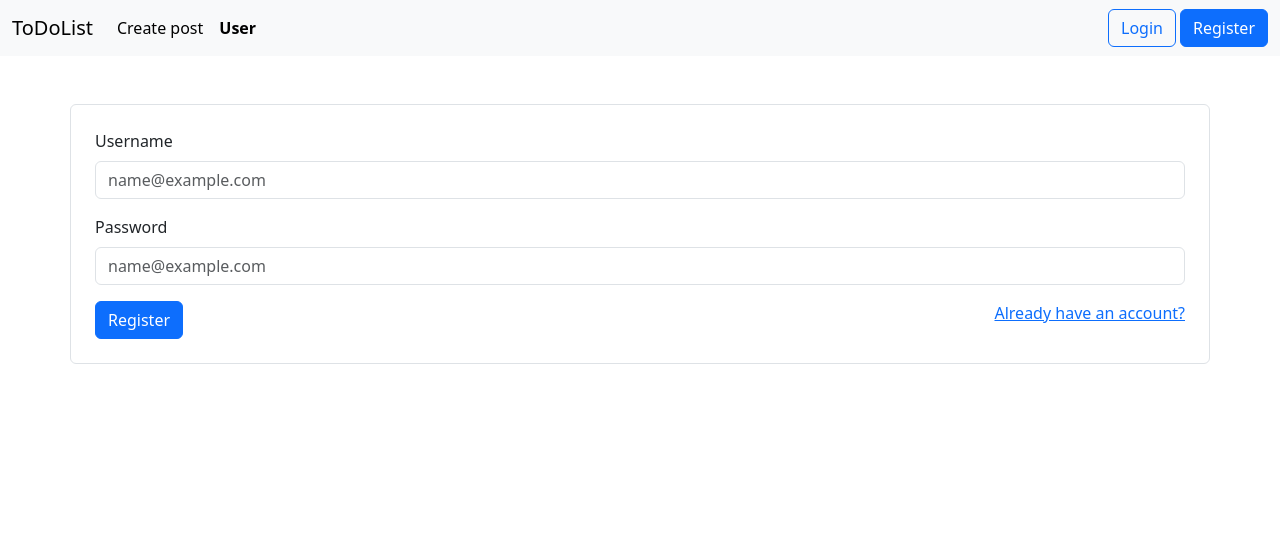
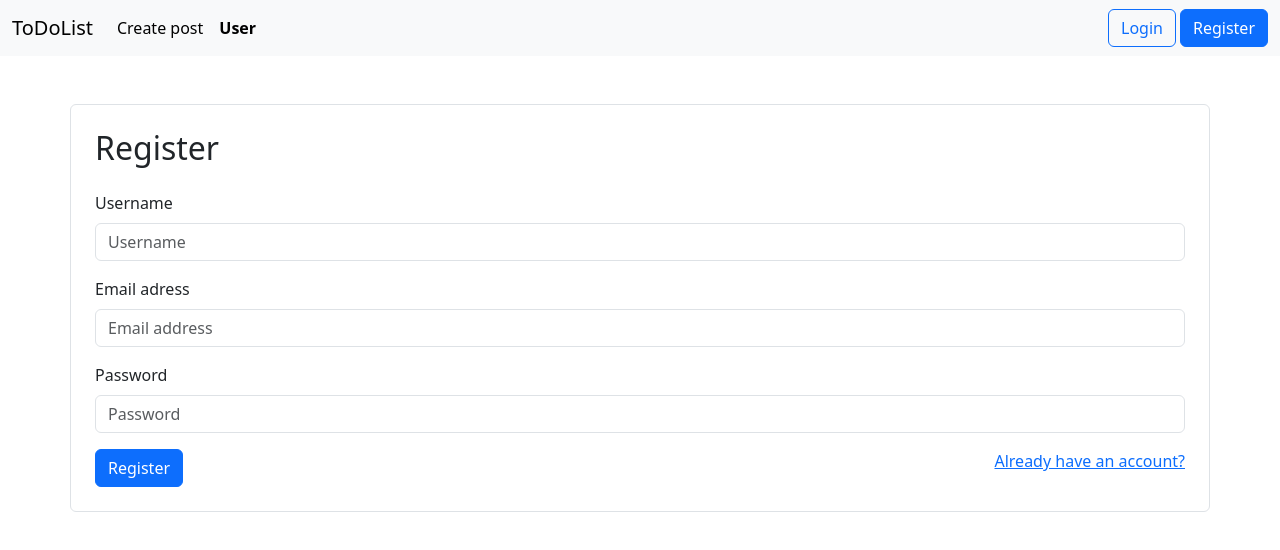
Before and after one commit to MubeenBhatti563/ToDoList_Django_React, a React (Vite) app in the folder frontend/: page /register in a window 1280 px wide. Shown: the top 550 px of the page. Built offline with nearby package versions, Linux system fonts and the light colour scheme; no server answers.

Commit message:
Handle Login and Register logic

```diff
--- a/frontend/src/components/Form.jsx
+++ b/frontend/src/components/Form.jsx
@@ -1,36 +1,91 @@
-import React from "react";
-import { Link } from "react-router-dom";
+import React, { useState } from "react";
+import { Link, useNavigate } from "react-router-dom";
+import api from "../api";
 
 const Form = ({ route, type }) => {
   const name = type === "login" ? "Login" : "Register";
+  const navigate = useNavigate();
+  const [username, setUsername] = useState("");
+  const [password, setPassword] = useState("");
+  const [email, setEmail] = useState("");
+  const [loading, setLoading] = useState(false);
+
+  const handleSubmit = async (e) => {
+    e.preventDefault();
+    setLoading(true);
+    try {
+      const payload =
+        type === "login"
+          ? { username, password }
+          : { username, password, email };
+      const res = await api.post(route, payload);
+      if (type === "login") {
+        localStorage.setItem("access_token", res.data.access);
+        localStorage.setItem("refresh_token", res.data.refresh);
+        navigate("/");
+      } else {
+        alert("Account created! Please login");
+        navigate("/login");
+      }
+    } catch (err) {
+      const errMsg =
+        err.response?.data?.username || err.message || "An error occurred";
+      alert(`Invalid credentials ${errMsg}`);
+    } finally {
+      setLoading(false);
+    }
+  };
 
   return (
-    <div className="container-sm mt-5 border p-4 rounded">
+    <form
+      className="container-sm mt-5 border p-4 rounded"
+      onSubmit={handleSubmit}
+    >
+      <h2 className="mb-4">{name}</h2>
       <div className="mb-3">
-        <label for="exampleFormControlInput1" className="form-label">
+        <label htmlFor="exampleFormControlInput1" className="form-label">
           Username
         </label>
         <input
           type="text"
           className="form-control"
           id="exampleFormControlInput1"
-          placeholder="name@example.com"
+          placeholder="Username"
+          onChange={(e) => setUsername(e.target.value)}
+          value={username}
         />
       </div>
+      {type === "register" && (
+        <div className="mb-3">
+          <label htmlFor="exampleFormControlInput2" className="form-label">
+            Email adress
+          </label>
+          <input
+            type="text"
+            className="form-control"
+            id="exampleFormControlInput2"
+            placeholder="Email address"
+            onChange={(e) => setEmail(e.target.value)}
+            value={email}
+          />
+        </div>
+      )}
       <div className="mb-3">
-        <label for="exampleFormControlInput1" className="form-label">
+        <label htmlFor="exampleFormControlInput3" className="form-label">
           Password
         </label>
         <input
           type="password"
           className="form-control"
-          id="exampleFormControlInput1"
-          placeholder="name@example.com"
+          id="exampleFormControlInput3"
+          placeholder="Password"
+          onChange={(e) => setPassword(e.target.value)}
+          value={password}
         />
       </div>
       <div className="d-flex justify-content-between">
         <button type="submit" className="btn btn-primary">
-          {name}
+          {loading ? "Processing..." : name}
         </button>
         {type === "register" ? (
           <Link to="/login">Already have an account?</Link>
@@ -38,7 +93,7 @@ const Form = ({ route, type }) => {
           <Link to="/register">Don't have account?</Link>
         )}
       </div>
-    </div>
+    </form>
   );
 };
 
```
